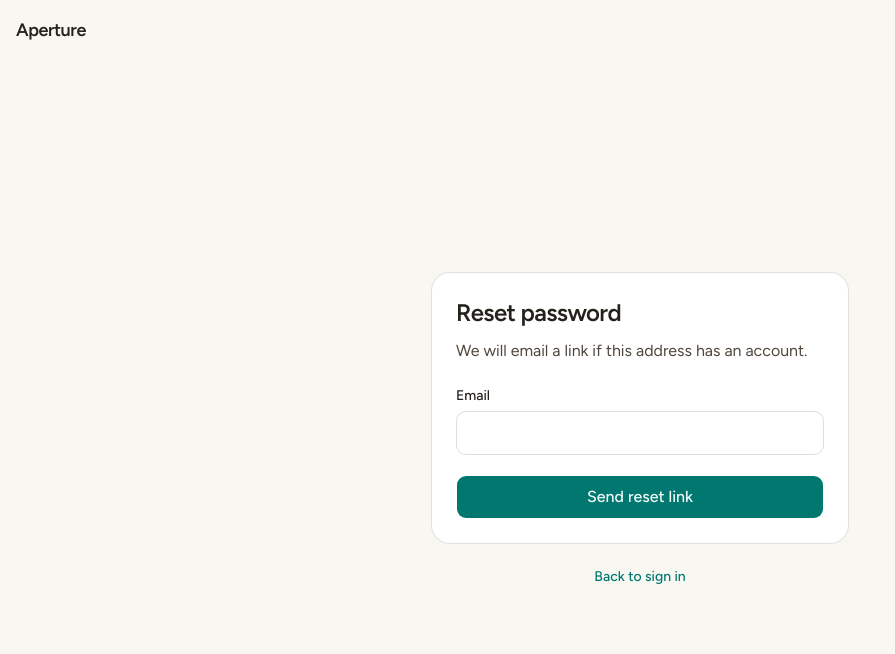
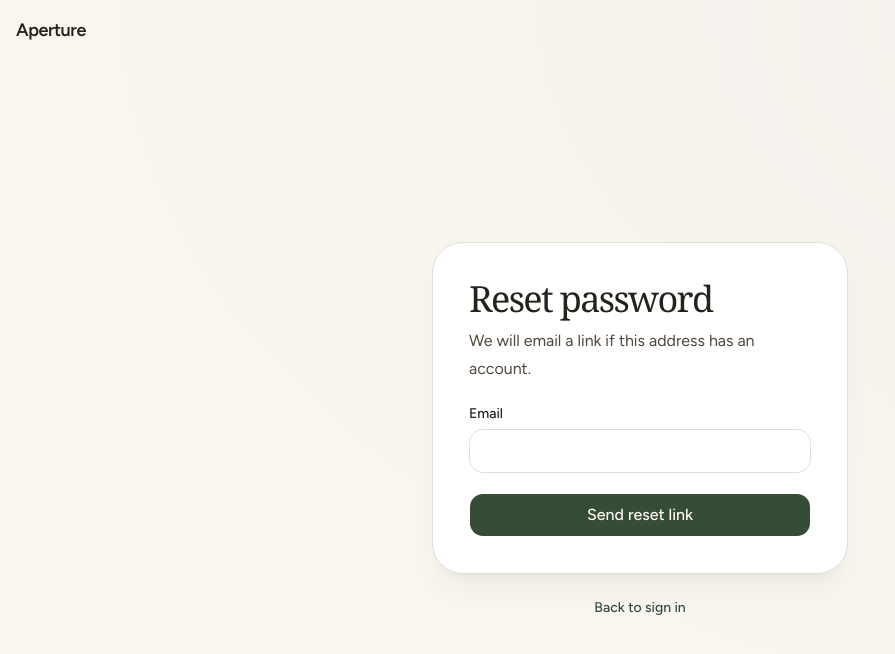
Before and after one commit to hcsoft19/aperture, a Next.js app: page /forgot-password in a window 1280 px wide. Shown: the top 654 px of the page, without its empty margins (0-895 px from the left). Built offline with nearby package versions, Linux system fonts and the light colour scheme.

Commit message:
Refine clinic home pages and shared interface design

```diff
--- a/src/app/globals.css
+++ b/src/app/globals.css
@@ -9,7 +9,7 @@
   --color-foreground: var(--foreground);
   --font-sans: var(--font-figtree), ui-sans-serif, system-ui, sans-serif;
   --font-mono: ui-monospace, SFMono-Regular, Menlo, monospace;
-  --font-heading: var(--font-sans);
+  --font-heading: Georgia, "Times New Roman", serif;
   --color-sidebar-ring: var(--sidebar-ring);
   --color-sidebar-border: var(--sidebar-border);
   --color-sidebar-accent-foreground: var(--sidebar-accent-foreground);
@@ -49,38 +49,38 @@
 }
 
 :root {
-  --background: oklch(0.975 0.006 90);
+  --background: oklch(0.975 0.009 85);
   --foreground: oklch(0.25 0.012 70);
   --card: oklch(1 0 0);
   --card-foreground: oklch(0.25 0.012 70);
   --popover: oklch(1 0 0);
   --popover-foreground: oklch(0.25 0.012 70);
-  --primary: oklch(0.511 0.096 186);
-  --primary-foreground: oklch(0.985 0.01 186);
+  --primary: oklch(0.39 0.045 145);
+  --primary-foreground: oklch(0.985 0.008 85);
   --secondary: oklch(0.955 0.008 90);
   --secondary-foreground: oklch(0.28 0.02 70);
   --muted: oklch(0.955 0.008 90);
   --muted-foreground: oklch(0.4 0.02 70);
-  --accent: oklch(0.94 0.02 186);
-  --accent-foreground: oklch(0.32 0.04 186);
+  --accent: oklch(0.93 0.022 125);
+  --accent-foreground: oklch(0.30 0.035 145);
   --destructive: oklch(0.5 0.18 25);
   --border: oklch(0.9 0.008 90);
   --input: oklch(0.9 0.008 90);
-  --ring: oklch(0.511 0.096 186);
+  --ring: oklch(0.39 0.045 145);
   --chart-1: oklch(0.87 0 0);
   --chart-2: oklch(0.556 0 0);
   --chart-3: oklch(0.439 0 0);
   --chart-4: oklch(0.371 0 0);
   --chart-5: oklch(0.269 0 0);
-  --radius: 0.625rem;
+  --radius: 0.875rem;
   --sidebar: oklch(0.985 0.004 90);
   --sidebar-foreground: oklch(0.25 0.012 70);
-  --sidebar-primary: oklch(0.511 0.096 186);
-  --sidebar-primary-foreground: oklch(0.985 0.01 186);
-  --sidebar-accent: oklch(0.94 0.02 186);
-  --sidebar-accent-foreground: oklch(0.32 0.04 186);
+  --sidebar-primary: oklch(0.39 0.045 145);
+  --sidebar-primary-foreground: oklch(0.985 0.008 85);
+  --sidebar-accent: oklch(0.93 0.022 125);
+  --sidebar-accent-foreground: oklch(0.30 0.035 145);
   --sidebar-border: oklch(0.9 0.008 90);
-  --sidebar-ring: oklch(0.511 0.096 186);
+  --sidebar-ring: oklch(0.39 0.045 145);
 }
 
 .dark {
@@ -132,3 +132,16 @@
     @apply font-sans;
   }
 }
+@layer base {
+  h1, h2 { text-wrap: balance; }
+  a:focus-visible, button:focus-visible, input:focus-visible, textarea:focus-visible, select:focus-visible {
+    outline: 2px solid var(--ring);
+    outline-offset: 4px;
+  }
+  ::selection { background: var(--accent); color: var(--accent-foreground); }
+}
+.editorial-title { font-family: var(--font-heading); font-weight: 400; letter-spacing: -0.045em; }
+.eyebrow { font-size: 0.75rem; font-weight: 600; letter-spacing: 0.18em; text-transform: uppercase; }
+@media (prefers-reduced-motion: reduce) {
+  *, *::before, *::after { animation-duration: 0.01ms !important; transition-duration: 0.01ms !important; scroll-behavior: auto !important; }
+}
--- a/src/components/layout/app-shell.tsx
+++ b/src/components/layout/app-shell.tsx
@@ -1,4 +1,5 @@
 import Link from "next/link";
+import { Aperture, ShieldCheck } from "lucide-react";
 import type { ReactNode } from "react";
 
 import { BottomNav } from "@/components/layout/bottom-nav";
@@ -20,15 +21,17 @@ export function AppShell({ workspace, children }: AppShellProps) {
         : "Set up your clinic";
   return (
     <div className="min-h-dvh bg-background">
-      <div className="mx-auto flex min-h-dvh w-full max-w-6xl">
-        <aside className="hidden w-60 shrink-0 border-r border-border bg-card px-4 py-6 lg:block">
-          <Link href="/home" className="mb-8 block px-3 text-lg font-semibold tracking-tight">
-            {APP_NAME}
+      <div className="mx-auto flex min-h-dvh w-full max-w-[1440px]">
+        <aside className="hidden w-64 shrink-0 border-r border-border bg-card/70 px-5 py-8 lg:block">
+          <Link href="/home" className="mb-10 flex min-h-11 items-center gap-2.5 px-3 text-xl font-medium tracking-tight">
+            <Aperture aria-hidden="true" className="size-7 text-primary" />{APP_NAME}.
           </Link>
+          <p className="eyebrow mb-4 px-3 text-muted-foreground">Workspace</p>
           <SideNav kind={workspace.kind} />
+          <div className="mt-12 rounded-2xl bg-secondary p-4"><ShieldCheck aria-hidden="true" className="mb-3 size-5 text-primary" /><p className="text-base font-medium">Care in every detail.</p><p className="mt-2 text-sm leading-6 text-muted-foreground">A dedicated space for your clinic’s patient stories.</p></div>
         </aside>
         <div className="flex min-w-0 flex-1 flex-col">
-          <header className="flex items-center justify-between gap-4 border-b border-border bg-card px-4 py-3 lg:px-8">
+          <header className="flex items-center justify-between gap-4 border-b border-border bg-card/60 px-4 py-5 lg:px-10">
             <Link href="/home" className="text-lg font-semibold tracking-tight lg:hidden">
               {APP_NAME}
             </Link>
@@ -37,7 +40,7 @@ export function AppShell({ workspace, children }: AppShellProps) {
               {workspace.user.email ?? "Signed in"}
             </p>
           </header>
-          <div className="flex-1 px-4 py-6 pb-24 lg:px-8 lg:pb-10">{children}</div>
+          <div className="flex-1 px-5 py-8 pb-28 sm:px-8 lg:px-10 lg:py-10 lg:pb-12">{children}</div>
         </div>
       </div>
       <BottomNav kind={workspace.kind} />
--- a/src/components/layout/auth-frame.tsx
+++ b/src/components/layout/auth-frame.tsx
@@ -12,15 +12,15 @@ type AuthFrameProps = {
 
 export function AuthFrame({ title, description, children, footer }: AuthFrameProps) {
   return (
-    <div className="flex min-h-dvh flex-col bg-background">
+    <div className="flex min-h-dvh flex-col bg-background bg-[radial-gradient(ellipse_at_top_right,var(--secondary),transparent_65%)]">
       <header className="px-4 py-4">
         <Link href="/" className="text-lg font-semibold tracking-tight">
           {APP_NAME}
         </Link>
       </header>
       <div className="mx-auto flex w-full max-w-md flex-1 flex-col justify-center px-4 py-8">
-        <div className="rounded-2xl bg-card p-6 ring-1 ring-foreground/10">
-          <h1 className="text-2xl font-semibold tracking-tight">{title}</h1>
+        <div className="rounded-3xl border border-border bg-card p-7 shadow-xl shadow-primary/5 sm:p-9">
+          <h1 className="editorial-title text-4xl">{title}</h1>
           <p className="mt-2 text-base leading-7 text-muted-foreground">{description}</p>
           <div className="mt-6">{children}</div>
         </div>
--- a/src/components/layout/side-nav.tsx
+++ b/src/components/layout/side-nav.tsx
@@ -16,7 +16,7 @@ export function SideNav({ kind }: { kind: WorkspaceKind }) {
   const items = navigationFor(kind);
 
   return (
-    <nav aria-label="Workspace" className="flex flex-col gap-1">
+    <nav aria-label="Workspace" className="flex flex-col gap-2">
       {items.map((item) => {
         const active = isActive(pathname, item.href);
         const Icon = item.icon;
@@ -27,7 +27,7 @@ export function SideNav({ kind }: { kind: WorkspaceKind }) {
             href={item.href}
             aria-current={active ? "page" : undefined}
             className={cn(
-              "flex min-h-11 items-center gap-3 rounded-lg px-3 text-sm font-medium transition-colors",
+              "flex min-h-11 items-center gap-3 rounded-xl px-4 py-3 text-base font-medium transition-colors",
               active
                 ? "bg-accent text-accent-foreground"
                 : "text-foreground hover:bg-muted",
--- a/src/components/ui/button.tsx
+++ b/src/components/ui/button.tsx
@@ -20,16 +20,16 @@ const buttonVariants = cva(
       },
       size: {
         default:
-          "h-8 gap-1.5 px-2.5 has-data-[icon=inline-end]:pr-2 has-data-[icon=inline-start]:pl-2",
-        xs: "h-6 gap-1 rounded-[min(var(--radius-md),10px)] px-2 text-xs in-data-[slot=button-group]:rounded-lg has-data-[icon=inline-end]:pr-1.5 has-data-[icon=inline-start]:pl-1.5 [&_svg:not([class*='size-'])]:size-3",
-        sm: "h-7 gap-1 rounded-[min(var(--radius-md),12px)] px-2.5 text-[0.8rem] in-data-[slot=button-group]:rounded-lg has-data-[icon=inline-end]:pr-1.5 has-data-[icon=inline-start]:pl-1.5 [&_svg:not([class*='size-'])]:size-3.5",
+          "min-h-11 gap-1.5 px-2.5 has-data-[icon=inline-end]:pr-2 has-data-[icon=inline-start]:pl-2",
+        xs: "min-h-11 gap-1 rounded-[min(var(--radius-md),10px)] px-2 text-xs in-data-[slot=button-group]:rounded-lg has-data-[icon=inline-end]:pr-1.5 has-data-[icon=inline-start]:pl-1.5 [&_svg:not([class*='size-'])]:size-3",
+        sm: "min-h-11 gap-1 rounded-[min(var(--radius-md),12px)] px-2.5 text-[0.8rem] in-data-[slot=button-group]:rounded-lg has-data-[icon=inline-end]:pr-1.5 has-data-[icon=inline-start]:pl-1.5 [&_svg:not([class*='size-'])]:size-3.5",
         lg: "h-11 gap-2 px-4 text-base has-data-[icon=inline-end]:pr-3 has-data-[icon=inline-start]:pl-3",
-        icon: "size-8",
+        icon: "size-11",
         "icon-xs":
-          "size-6 rounded-[min(var(--radius-md),10px)] in-data-[slot=button-group]:rounded-lg [&_svg:not([class*='size-'])]:size-3",
+          "size-11 rounded-[min(var(--radius-md),10px)] in-data-[slot=button-group]:rounded-lg [&_svg:not([class*='size-'])]:size-3",
         "icon-sm":
-          "size-7 rounded-[min(var(--radius-md),12px)] in-data-[slot=button-group]:rounded-lg",
-        "icon-lg": "size-9",
+          "size-11 rounded-[min(var(--radius-md),12px)] in-data-[slot=button-group]:rounded-lg",
+        "icon-lg": "size-12",
       },
     },
     defaultVariants: {
```
Also changed, not shown: src/app/(app)/home/page.tsx (+18 -37 lines), src/app/page.tsx (+37 -64 lines).
